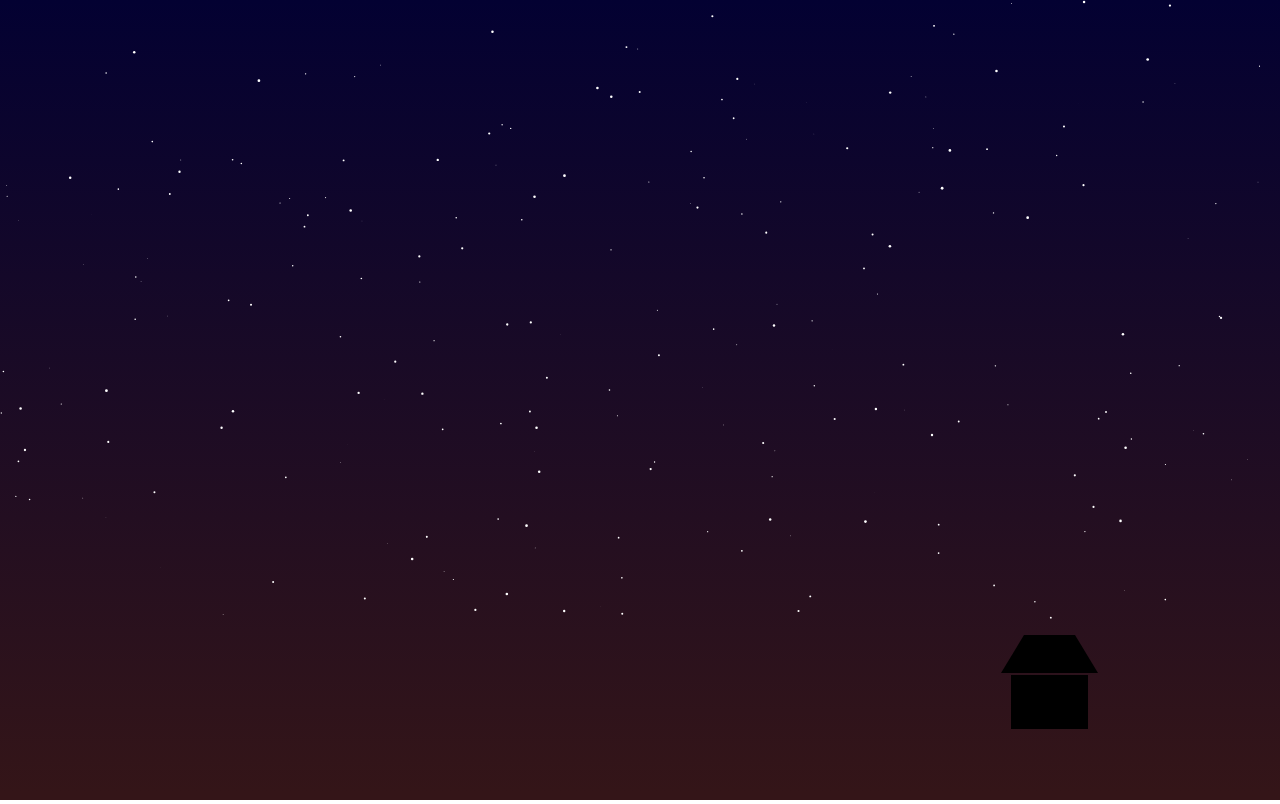
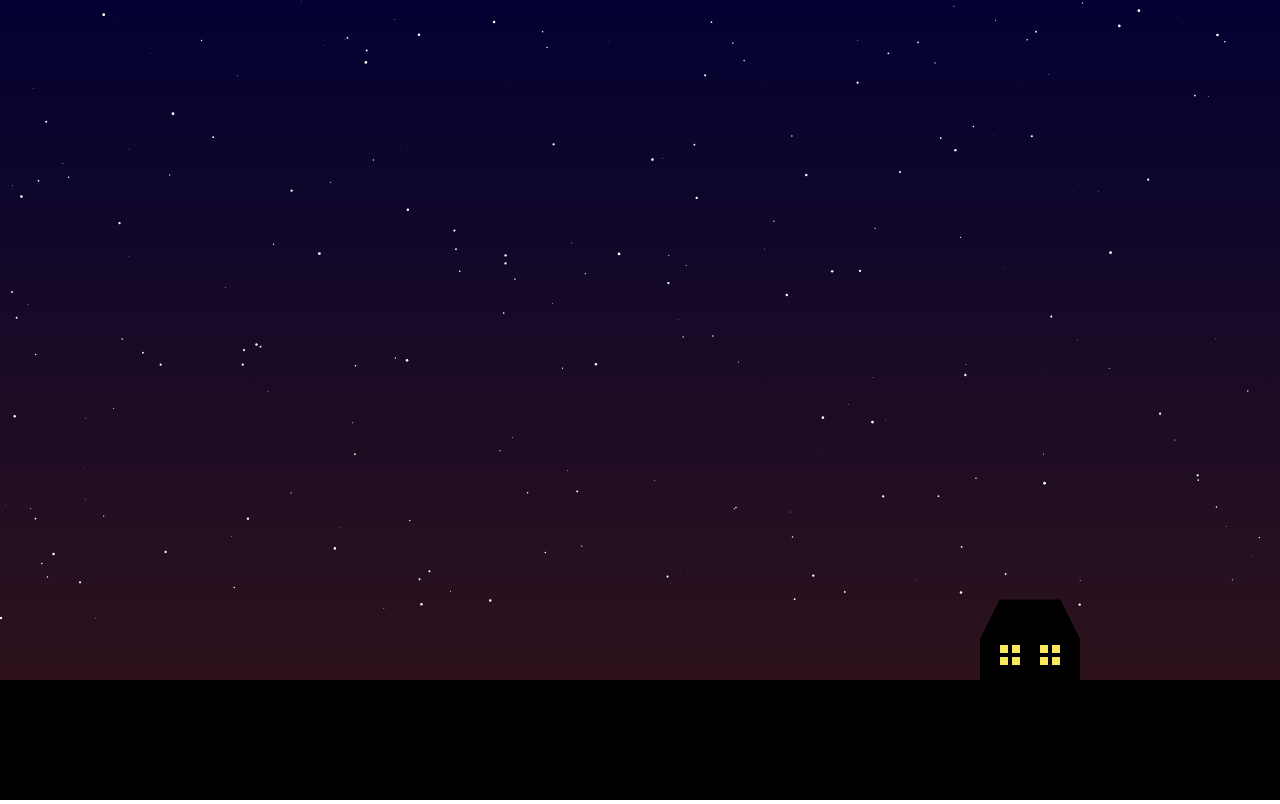
Before and after one commit to agnieszka-filip/Christmas-card, a plain HTML site: page index.html in a window 1280 px wide. Drawn offline with Linux system fonts and the light colour scheme.

Commit message:
Add house element

```diff
--- a/app.js
+++ b/app.js
@@ -3,6 +3,9 @@ const ctx = canvas.getContext("2d");
 canvas.height = window.innerHeight;
 canvas.width = window.innerWidth;
 
+const init = () => {
+
+    // Stars
     for (let i = 0; i < 300; i++) {
 
         let x = Math.random() * window.innerWidth;
@@ -14,10 +17,55 @@ for (let i = 0; i < 300; i++) {
         ctx.fill();
     }
 
-ctx.beginPath();
+    /*ctx.beginPath();
     ctx.arc(window.innerWidth / 2, window.innerHeight + 2620, window.innerWidth * 2, 0, Math.PI * 2, false);
     ctx.fillStyle = "#000000";
+    ctx.fill();*/
+
+    // Ground
+    ctx.fillStyle = "rgb(0, 0, 0)";
+    ctx.fillRect(0, window.innerHeight - 120, window.innerWidth, 120);
+
+    // House
+    ctx.fillStyle = "rgb(0, 0, 0)";
+    ctx.fillRect(window.innerWidth - 300, window.innerHeight - 160, 100, 60);
+
+    ctx.beginPath();
+    ctx.moveTo(window.innerWidth - 300, window.innerHeight - 160);
+    ctx.lineTo(window.innerWidth - 280, window.innerHeight - 200);
+    ctx.lineTo(window.innerWidth - 220, window.innerHeight - 200);
+    ctx.lineTo(window.innerWidth - 200, window.innerHeight - 160);
+    ctx.lineTo(window.innerWidth - 300, window.innerHeight - 160);
+    ctx.strokeStyle = "rgb(0, 0, 0)";
+    ctx.stroke();
+    ctx.fillStyle = "rgb(0, 0, 0)";
     ctx.fill();
+    ctx.closePath();
+}
 
-const house = document.querySelector("#house");
-house.style.top = window.innerHeight - 125 + "px";
+init();
+
+window.addEventListener("resize", () => {
+    canvas.width = window.innerWidth;
+    canvas.height = window.innerHeight;
+
+    init();
+});
+
+const drawWin = () => {
+    ctx.fillStyle = "rgb(247, 232, 94)";
+    ctx.fillRect(window.innerWidth - 280, window.innerHeight - 155, 20, 20);
+    ctx.fillStyle = "rgb(0, 0, 0)";
+    ctx.fillRect(window.innerWidth - 272, window.innerHeight - 155, 4, 20);
+    ctx.fillStyle = "rgb(0, 0, 0)";
+    ctx.fillRect(window.innerWidth - 280, window.innerHeight - 147, 20, 4);
+
+    ctx.fillStyle = "rgb(247, 232, 94)";
+    ctx.fillRect(window.innerWidth - 240, window.innerHeight - 155, 20, 20);
+    ctx.fillStyle = "rgb(0, 0, 0)";
+    ctx.fillRect(window.innerWidth - 232, window.innerHeight - 155, 4, 20);
+    ctx.fillStyle = "rgb(0, 0, 0)";
+    ctx.fillRect(window.innerWidth - 240, window.innerHeight - 147, 20, 4);
+}
+
+drawWin();
--- a/index.html
+++ b/index.html
@@ -10,15 +10,6 @@
 </head>
 <body>
     <canvas id="my-canvas"></canvas>
-    <div id ="house">
-        <div id="roof"></div>
-        <div id="house-win"></div>
-    </div>
-    <div id="tree1"></div>
-    <div id="tree2"></div>
-    <div id="tree3"></div>
-    <div id="present"></div>
-    <div id="wishes"></div>
     <script src="app.js"></script>
 </body>
 </html>
--- a/styles.css
+++ b/styles.css
@@ -8,25 +8,3 @@ canvas {
     background: linear-gradient(0deg, rgba(52,21,24,1) 1%, rgba(3,1,50,1) 100%);
     z-index: auto;
 }
-
-#house {
-    background: rgb(0, 0, 0);
-    height: 4.2vw;
-    width: 6vw;
-    position: absolute;
-    top: 82%;
-    right: 15%;
-    z-index: 1;
-}
-
-#roof {
-    border-bottom: 3vw solid #000000;
-	border-left: 1.8vw solid transparent;
-	border-right: 1.8vw solid transparent;
-	height: 0;
-    width: 4vw;
-    position: relative;
-    top: -5vh;
-    right: 0.8vw;
-    z-index: 1;
-}
```
Lines whose indentation alone changed are shown as unchanged.
